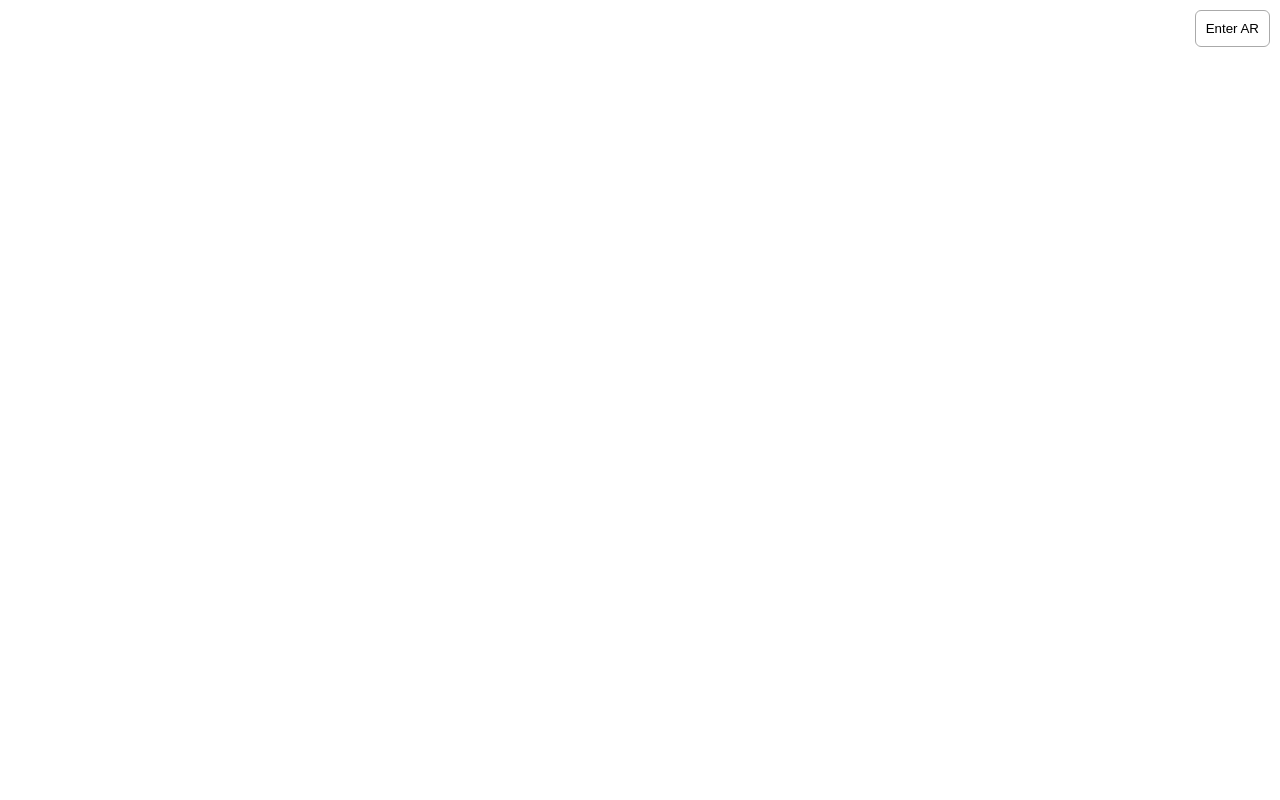
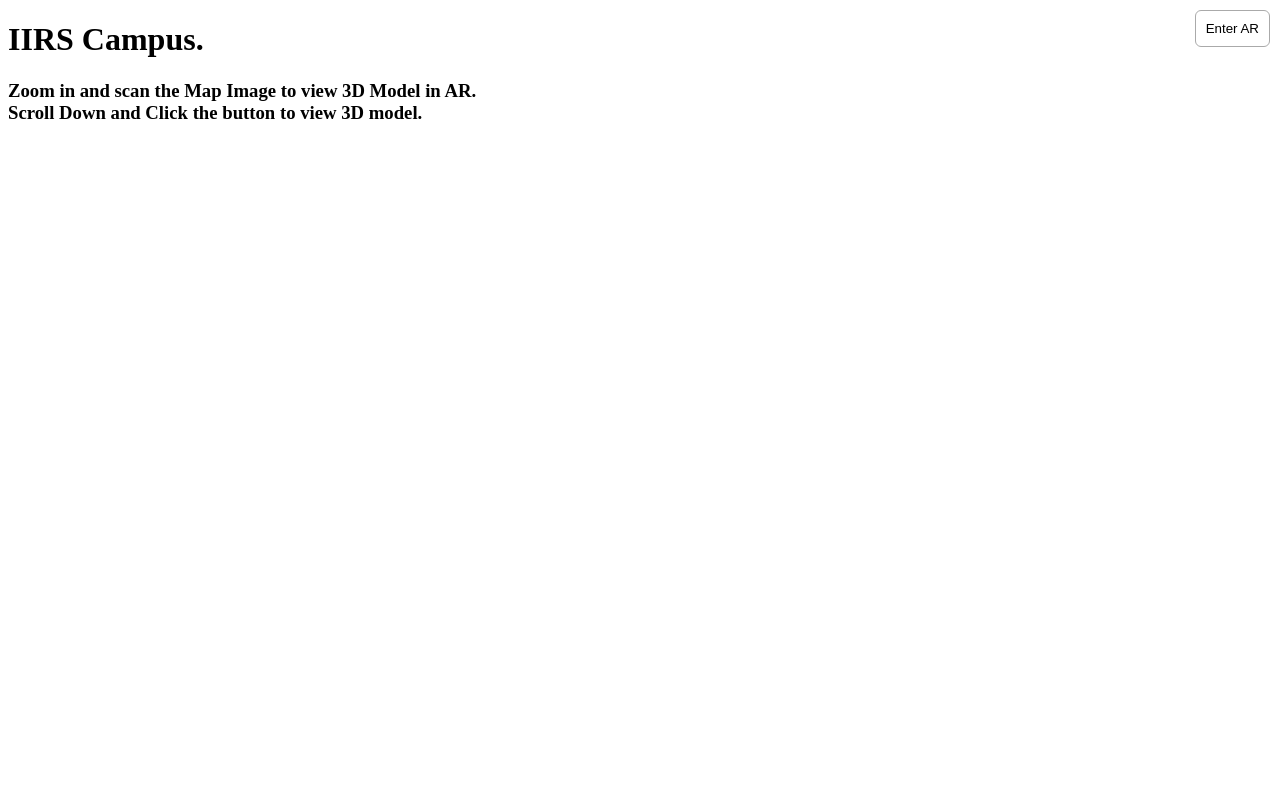
Before and after one commit to rsthugger/mapmycampus, a plain HTML site: page index.html in a window 1280 px wide. Shown: the top 800 px of the page. Drawn offline with nearby package versions, Linux system fonts and the light colour scheme.

Commit message:
Added some text

```diff
--- a/index.html
+++ b/index.html
@@ -26,6 +26,14 @@
     </style>
 </head>
 <body>
+    <h1>
+        IIRS Campus.
+    </h1>
+
+    <h3>
+        Zoom in and scan the Map Image to view 3D Model in AR. <br>
+        Scroll Down and Click the button to view 3D model.
+    </h3>
     <div id="map"></div>
     <button id="arBtn">Enter AR</button>
     <button id="show3DMapBtn">Show 3D Map</button>
```
